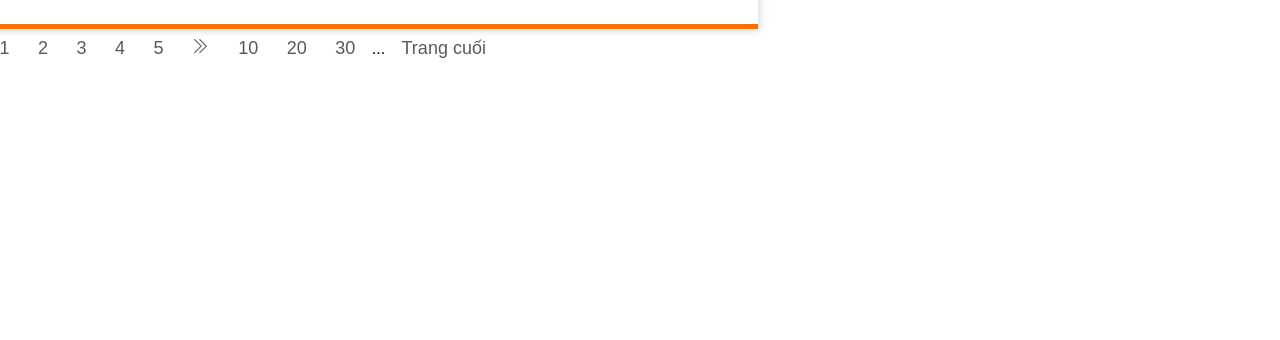
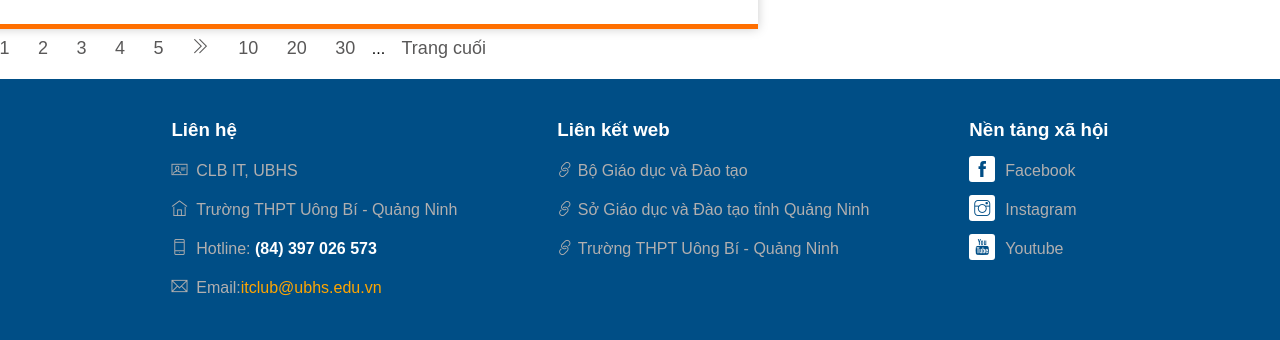
Before and after one commit to buiquangvinh9a4/BTL-VisualCode, a plain HTML site: page index.html in a window 1280 px wide. Shown: the part 3083-3423 px from the top of the page. Before the commit the page ends 3142 px from the top, so only its background shows below. Drawn offline with Linux system fonts and the light colour scheme.

Commit message:
bo sung lich

```diff
--- a/assets/css/content.css
+++ b/assets/css/content.css
@@ -316,3 +316,12 @@
     background-color: #fff;
     box-shadow: 0 0 10px #ccc;
 }
+
+ /* Main-right Calendar  */
+.main-right .calendar {
+    width: 500px;
+    height: 300px;
+    box-shadow: 0 0 10px #ccc;
+    padding: 10px;
+    margin-top: 30px;
+}
--- /dev/null
+++ b/assets/css/footer.css
@@ -0,0 +1,49 @@
+#footer {
+    width: 100%;
+    height: 300px;
+    background-color: rgb(0, 78, 134);
+    margin-top: 50px;
+}
+
+.footer-info {
+    display: flex;
+    justify-content: center;
+    flex-wrap: wrap;
+    flex-direction: row;
+}
+
+.footer-info .box {
+    margin: 30px 50px;
+    display: block;
+}
+
+.box-title {
+    color: #fff;
+    margin: 10px 0;
+}
+
+.box ul {
+    list-style: none;
+}
+
+.box li {
+    padding: 10px 0;
+    color: rgb(177, 175, 175);
+}
+
+.box li a {
+    text-decoration: none;
+    color: rgb(177, 175, 175);
+}
+
+.box li:hover, .box li:hover a {
+    color: #fff;
+}
+
+.box:last-child li i {
+    background-color:rgb(255, 255, 255);
+    color: rgb(0, 78, 134);
+    padding: 5px;
+    margin-right: 10px;
+    border-radius: 3px;
+}
--- a/index.html
+++ b/index.html
@@ -8,6 +8,7 @@
   <link rel="stylesheet" href="assets/css/header.css">
   <link rel="stylesheet" href="assets/css/slider.css">
   <link rel="stylesheet" href="assets/css/content.css">
+  <link rel="stylesheet" href="assets/css/footer.css">
   <title>UBHS UIC</title>
 
 </head>
@@ -315,7 +316,7 @@
               <h3>Hôm nay học gì nào?</h3>
             </div>
             <div class="apps-left">
-              <a href=""><img class="img-person" src="assets/images/content/content-main/main-right-app/person-apps.png" alt="Person" title = "Person"></a>
+              <a href=""><img class="img-person" src="assets/images/content/content-main/main-right-app/person-apps.png" alt="Person" title = "Hôm nay bạn học gì nào?"></a>
             </div>
             <div class="apps-right">
               <div class="app-box">
@@ -344,6 +345,10 @@
               </div>
             </div>
           </div>
+          <!-- Main-right Calendar -->
+          <div class="main-right calendar">
+            <iframe src="https://calendar.google.com/calendar/embed?src=7i2e6ccr4alo8j9e1jd7n327gs%40group.calendar.google.com&ctz=Asia%2FHo_Chi_Minh" style="border: 0" width="500" height="300" frameborder="0" scrolling="no"></iframe>
+          </div>
         </div>
         </div>
 
@@ -353,7 +358,35 @@
 
       <!-- Footer -->
       <div id="footer">
+        <div class="footer-info">
+          <div class="footer-info box">
+            <h3 class="box-title">Liên hệ</h3>
+            <ul>
+              <li><i class="ti-id-badge"></i> &nbsp;CLB IT, UBHS</li>
+              <li><i class="ti-home"></i> &nbsp;Trường THPT Uông Bí - Quảng Ninh</li>
+              <li><i class="ti-mobile"></i> &nbsp;Hotline: <font color = "white" style="font-weight: bold;">(84) 397 026 573</font></li>
+              <li><i class="ti-email"></i> &nbsp;Email:<a href=""><font color = "orange">itclub@ubhs.edu.vn</font></a></li>
+            </ul>
+          </div>
+          <div class="footer-info box">
+            <h3 class="box-title">Liên kết web</h3>
+            <ul>
+              <li><a href="https://moet.gov.vn/Pages/home.aspx"><i class="ti-link"></i>&nbsp;Bộ Giáo dục và Đào tạo</a></li>
+              <li><a href="https://www.quangninh.gov.vn/so/sogiaoducdaotao/Trang/Default.aspx"><i class="ti-link"></i>&nbsp;Sở Giáo dục và Đào tạo tỉnh Quảng Ninh</a></li>
+              <li><a href="http://ubhs.edu.vn/"><i class="ti-link"></i>&nbsp;Trường THPT Uông Bí - Quảng Ninh</a></li>
+            </ul>
+          </div>
+          <div class="footer-info box">
+            <h3 class="box-title">Nền tảng xã hội</h3>
+            <ul>
+              <li><a href=""><i class="ti-facebook"></i>Facebook</a></li>
+              <li><a href=""><i class="ti-instagram"></i>Instagram</a></li>
+              <li><a href=""><i class="ti-youtube"></i>Youtube</a></li>
+            </ul>
+          </div>
 
+
+        </div>
       </div>
 
     </div>
```
